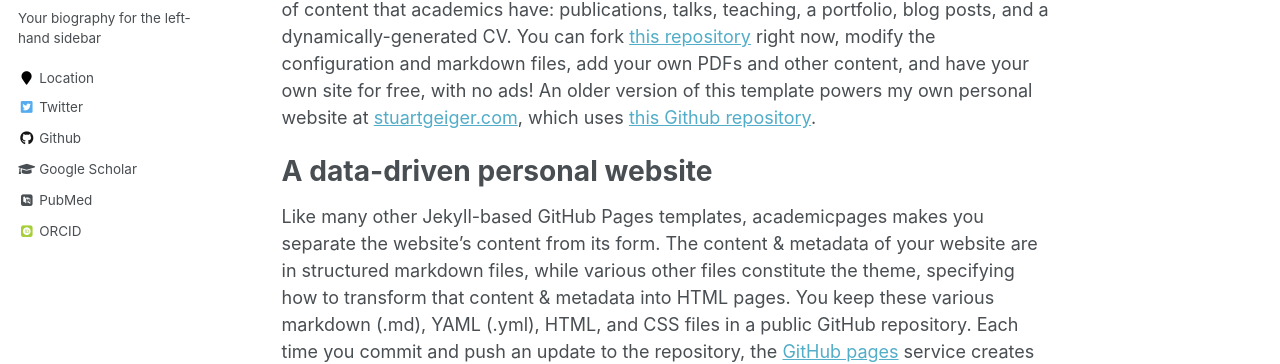
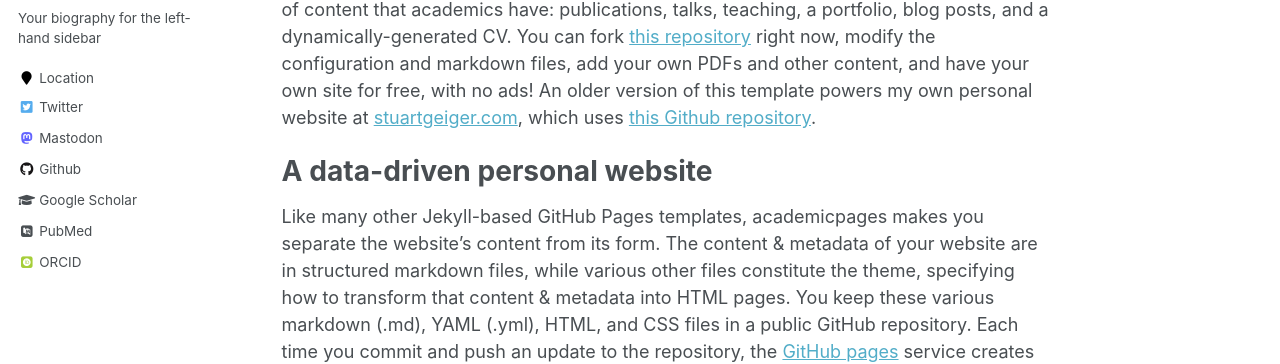
Before and after one commit to cxh42/cxh42.github.io, a Jekyll site: the page built from _pages/about.md, in a window 1280 px wide. Shown: the part 327-691 px from the top of the page. Built offline with Jekyll 4.4.1, drawn with Linux system fonts in a browser that asks for light colours; some web fonts are replaced.

Commit message:
Add Mastodon to social media

```diff
--- a/_includes/author-profile.html
+++ b/_includes/author-profile.html
@@ -43,6 +43,9 @@
       {% endif %}
       {% if author.twitter %}
         <li><a href="https://twitter.com/{{ author.twitter }}"><i class="fab fa-fw fa-twitter-square" aria-hidden="true"></i> Twitter</a></li>
+      {% endif %}
+      {% if author.mastodon %}
+        <li><a href="{{ author.mastodon }}"><i class="fab fa-fw fa-mastodon" aria-hidden="true"></i> Mastodon</a></li>
       {% endif %}
       {% if author.facebook %}
         <li><a href="https://www.facebook.com/{{ author.facebook }}"><i class="fab fa-fw fa-facebook-square" aria-hidden="true"></i> Facebook</a></li>
--- a/_sass/_utilities.scss
+++ b/_sass/_utilities.scss
@@ -231,6 +231,11 @@
   .fa-linkedin,
   .fa-linkedin-square {
     color: $linkedin-color;
+  }
+
+  .fa-mastodon,
+  .fa-mastodon-square {
+    color: $mastodon-color;
   }
 
   .ai-orcid-square {
--- a/_sass/_variables.scss
+++ b/_sass/_variables.scss
@@ -77,6 +77,7 @@
 $instagram-color            : #517fa4;
 $lastfm-color               : #d51007;
 $linkedin-color             : #007bb6;
+$mastodon-color             : #6364ff;
 $orcid-color                : #a6ce39;
 $pinterest-color            : #cb2027;
 $rss-color                  : #fa9b39;
```
